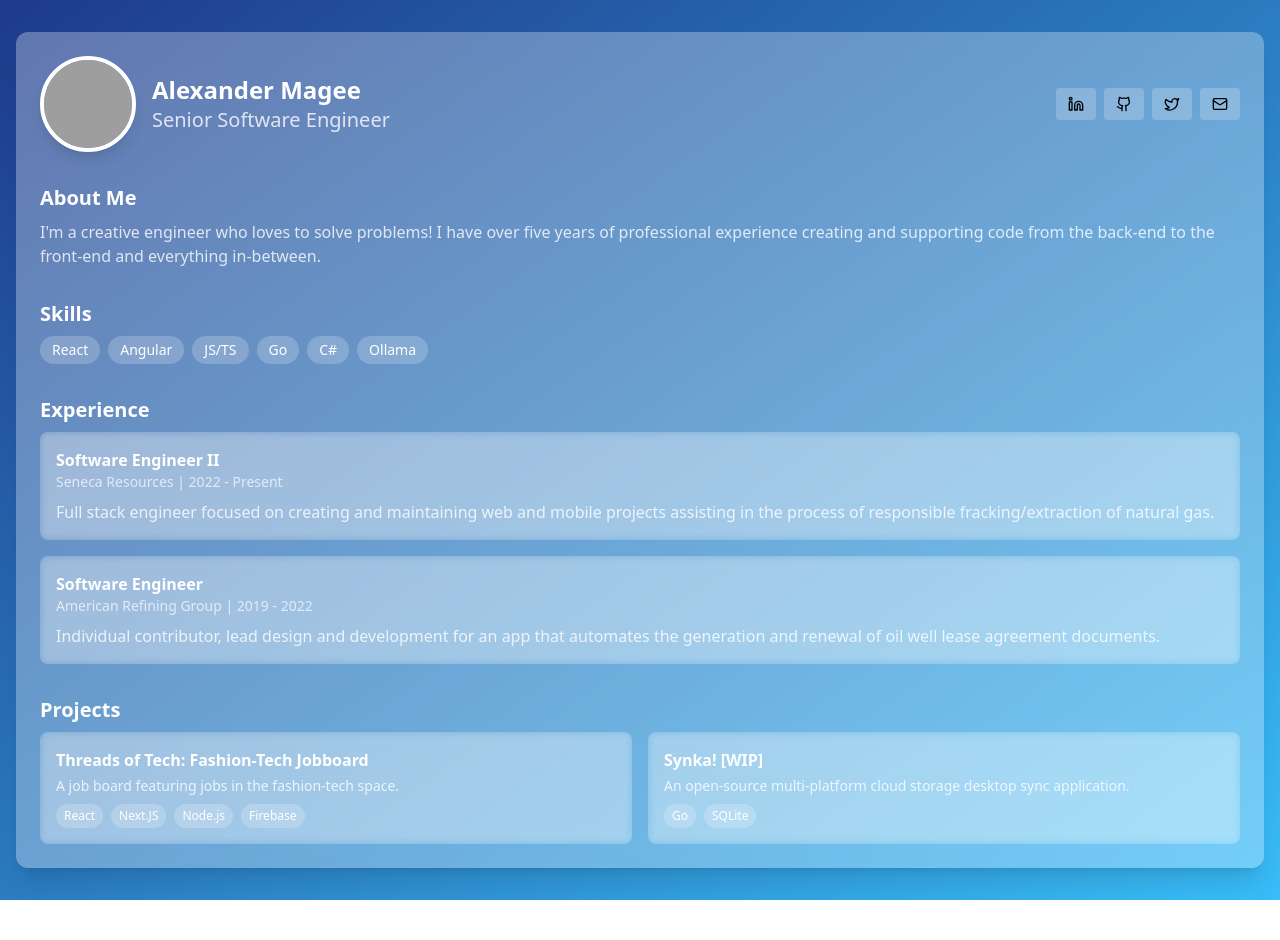
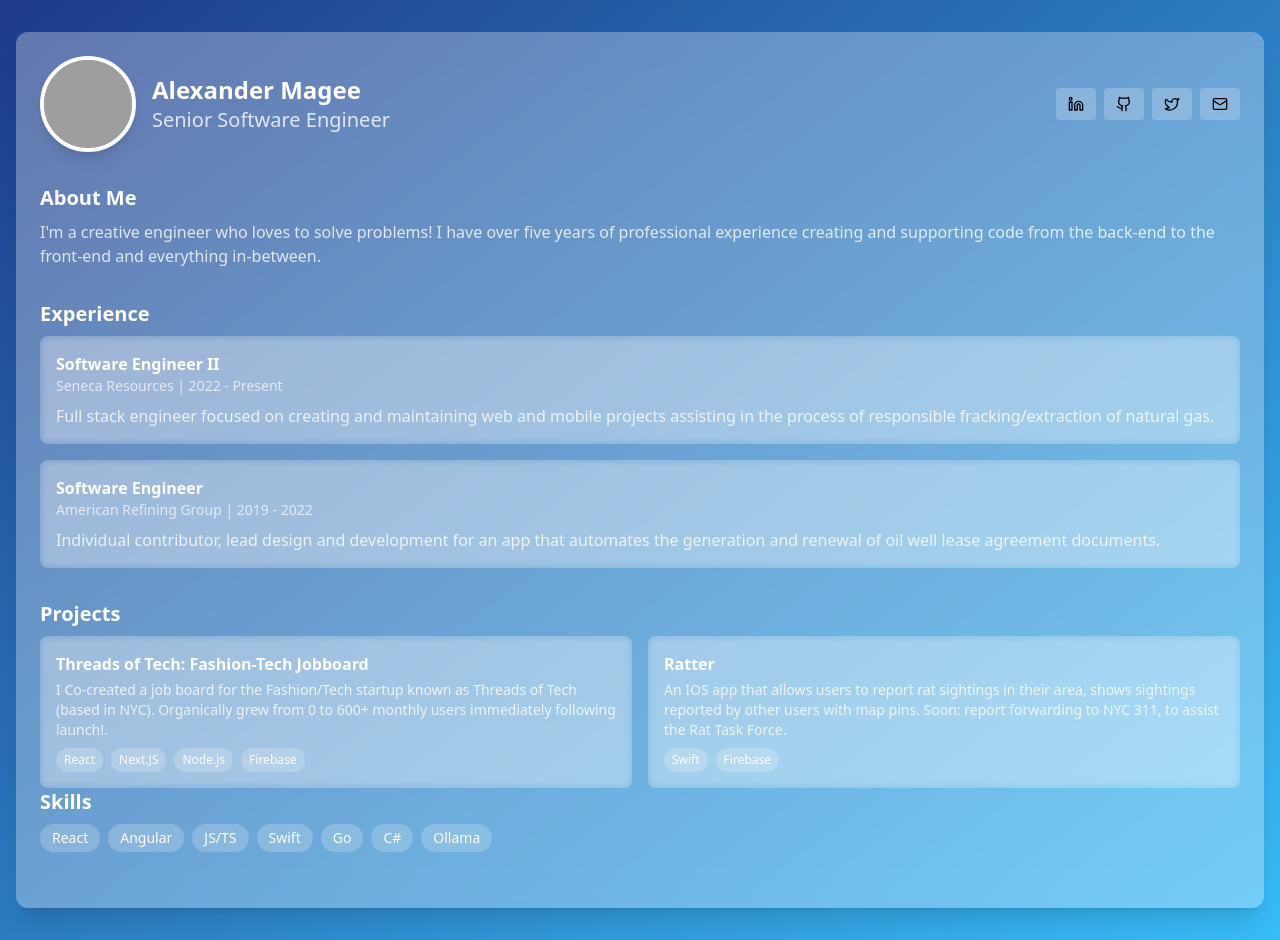
Before and after one commit to xmagee/portfolio, a React (Create React App) app: page / in a window 1280 px wide. Before the commit the page ends 900 px from the top, so only its background shows below. Built offline with nearby package versions, Linux system fonts and the light colour scheme; grey boxes are pictures that could not be loaded.

Commit message:
moved skills to bottom, updated projects

```diff
--- a/src/App.js
+++ b/src/App.js
@@ -68,20 +68,6 @@ export default function GlassPortfolio() {
             </section>
 
             <section className="mb-8">
-              <h2 className="text-xl font-semibold text-white mb-2">Skills</h2>
-              <div className="flex flex-wrap gap-2">
-                {['React', 'Angular', 'JS/TS', 'Go', 'C#', 'Ollama'].map((skill) => (
-                  <span
-                    key={skill}
-                    className="px-3 py-1 bg-white/20 rounded-full text-sm text-white font-medium"
-                  >
-                    {skill}
-                  </span>
-                ))}
-              </div>
-            </section>
-
-            <section className="mb-8">
               <h2 className="text-xl font-semibold text-white mb-2">Experience</h2>
               <div className="space-y-4">
                 {[
@@ -116,15 +102,15 @@ export default function GlassPortfolio() {
                   {
                     title: "Threads of Tech: Fashion-Tech Jobboard",
                     projectLink: "https://jobs.threadsoftech.com",
-                    description: "A job board featuring jobs in the fashion-tech space.",
+                    description: "I Co-created a job board for the Fashion/Tech startup known as Threads of Tech (based in NYC). Organically grew from 0 to 600+ monthly users immediately following launch!.",
                     technologies: ["React", "Next.JS", "Node.js", "Firebase"],
                   },
                   {
-                    title: "Synka! [WIP]",
-                    projectLink: "#",
-                    description: "An open-source multi-platform cloud storage desktop sync application.",
-                    technologies: ["Go", "SQLite"],
-                  },
+                    title: "Ratter",
+                    projectLink: "https://apps.apple.com/us/app/ratter/id6736864015",
+                    description: "An IOS app that allows users to report rat sightings in their area, shows sightings reported by other users with map pins. Soon: report forwarding to NYC 311, to assist the Rat Task Force.",
+                    technologies: ["Swift", "Firebase"],
+                  }
                 ].map((project, index) => (
                   <Card key={index} className="bg-white/10 backdrop-blur-sm">
                     <CardContent>
@@ -144,6 +130,20 @@ export default function GlassPortfolio() {
                 ))}
               </div>
             </section>
+
+            <section className="mb-8">
+              <h2 className="text-xl font-semibold text-white mb-2">Skills</h2>
+              <div className="flex flex-wrap gap-2">
+                {['React', 'Angular', 'JS/TS', 'Swift', 'Go', 'C#', 'Ollama'].map((skill) => (
+                  <span
+                    key={skill}
+                    className="px-3 py-1 bg-white/20 rounded-full text-sm text-white font-medium"
+                  >
+                    {skill}
+                  </span>
+                ))}
+              </div>
+            </section>
           </CardContent>
         </Card>
       </div>
```
